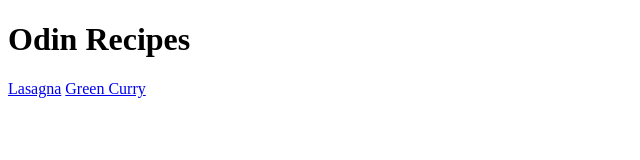
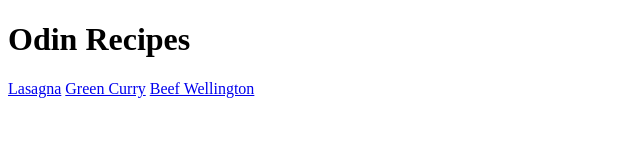
Before and after one commit to cotel557/odin-recipes, a plain HTML site: page index.html in a window 1280 px wide. Shown: the whole page, without its empty margins (0-640 px from the left). Drawn offline with Linux system fonts and the light colour scheme.

Commit message:
Add link to beef wellington recipe on index.html

```diff
--- a/index.html
+++ b/index.html
@@ -8,5 +8,6 @@
     <h1>Odin Recipes</h1>
     <a href="./recipes/lasagna.html">Lasagna</a>
     <a href="./recipes/green-curry.html">Green Curry</a>
+    <a href="./recipes/beef-wellington.html">Beef Wellington</a>
 </body>
 </html>
```
